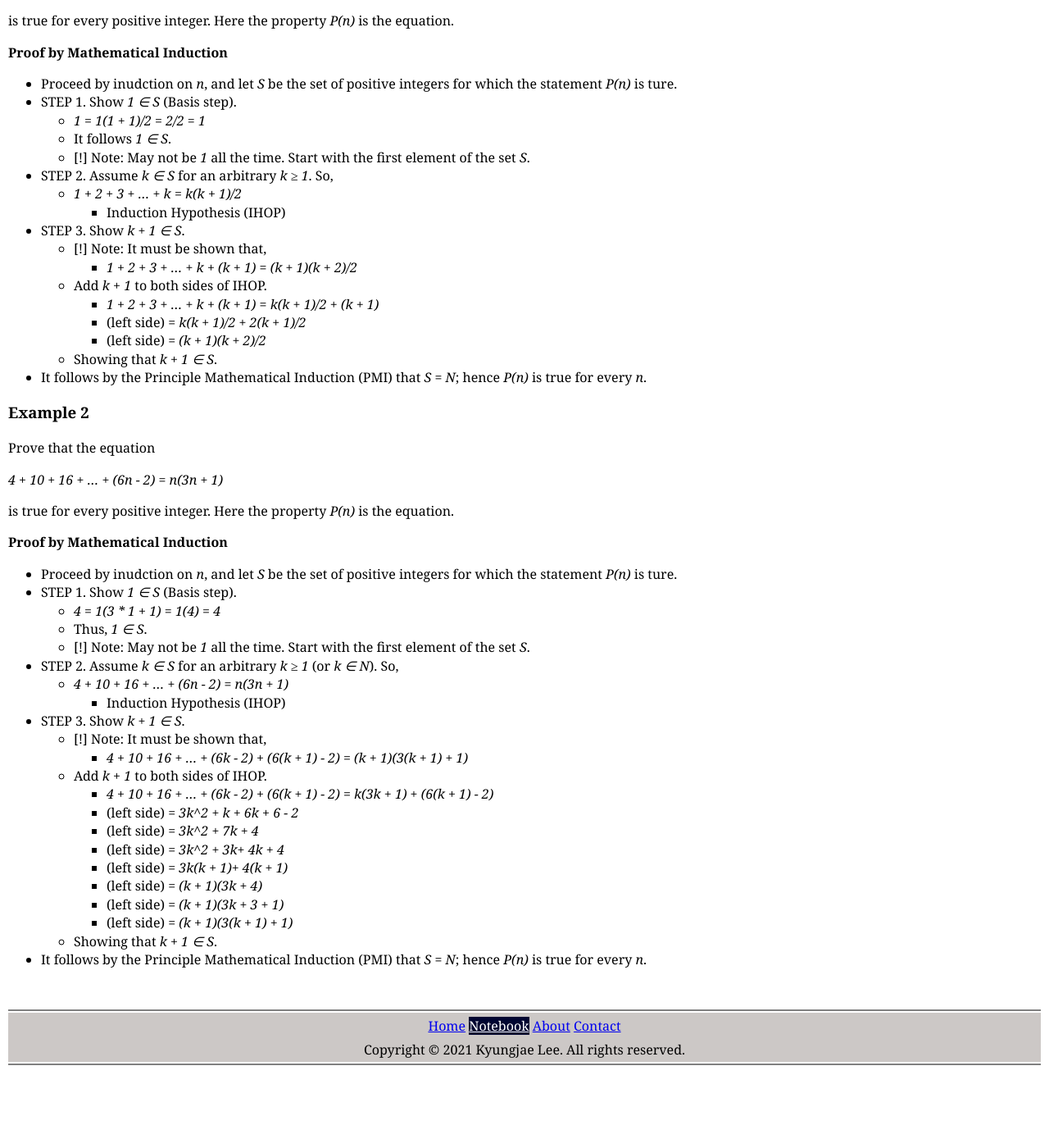
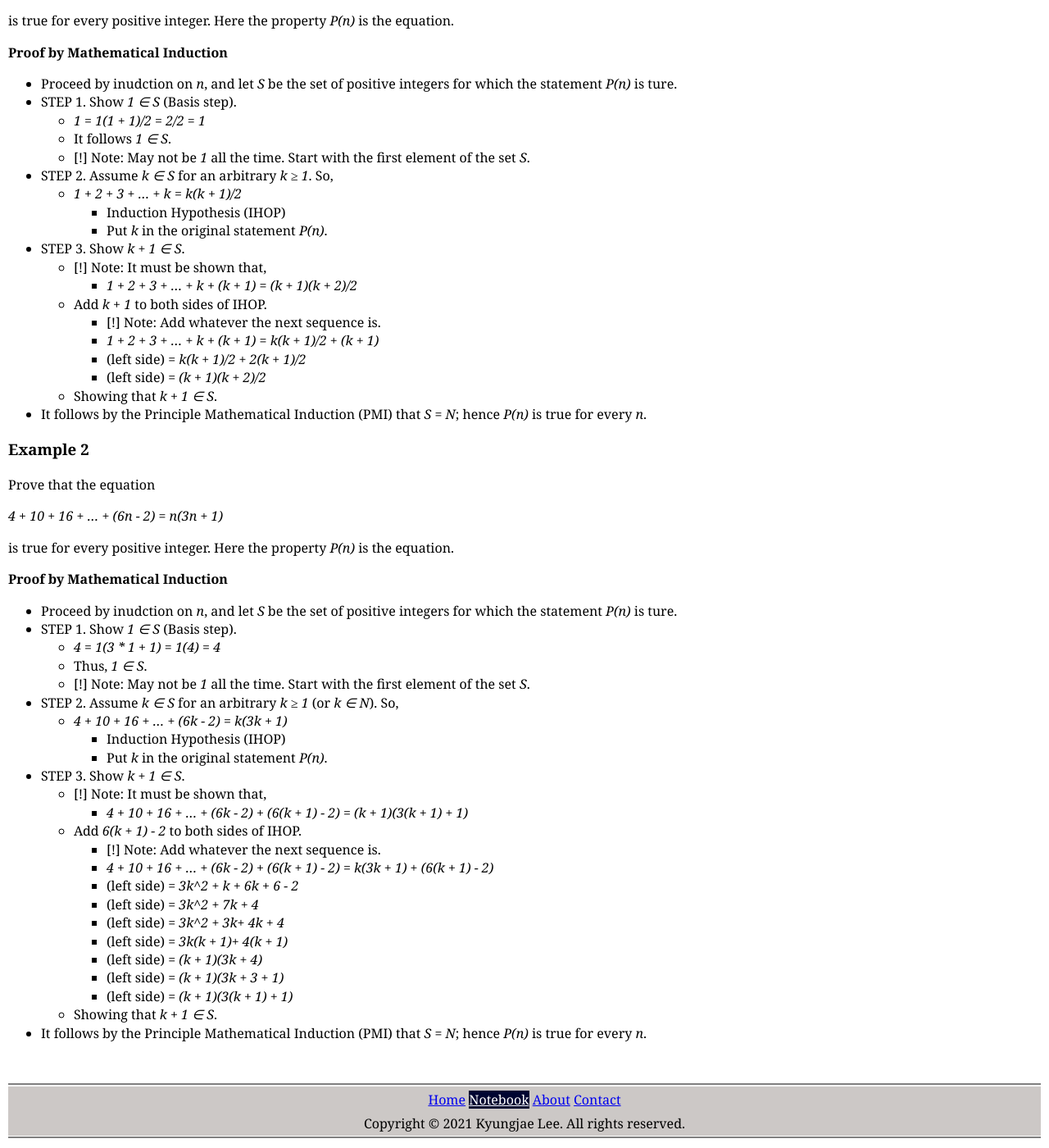
Before and after one commit to kyungjae-lee/kyungjae-lee.github.io, a Jekyll site: the page built from _posts/discrete-structures/2021-09-13-induction.md, in a window 1280 px wide and 1400 px high, scrolled down 705 px. Shown: the whole window at 82% size. Built offline with Jekyll 4.4.1, drawn with Linux system fonts in a browser that asks for light colours; before the commit the page ends 2015 px from its top, so only the background shows below that.

Commit message:
Update 'induction' notes

```diff
--- a/_posts/discrete-structures/2021-09-13-induction.md
+++ b/_posts/discrete-structures/2021-09-13-induction.md
@@ -28,10 +28,12 @@ which the statement *P(n)* is ture.
 * STEP 2. Assume *k ∈ S* for an arbitrary *k ≥ 1*. So,
     - *1 + 2 + 3 + ... + k = k(k + 1)/2*
         - Induction Hypothesis (IHOP)
+        - Put *k* in the original statement *P(n)*.
 * STEP 3. Show *k + 1 ∈ S*.
     - [!] Note: It must be shown that,
         - *1 + 2 + 3 + ... + k + (k + 1) = (k + 1)(k + 2)/2*
     - Add *k + 1* to both sides of IHOP.
+        - [!] Note: Add whatever the next sequence is.
         - *1 + 2 + 3 + ... + k + (k + 1) = k(k + 1)/2 + (k + 1)*
         - (left side) = *k(k + 1)/2 + 2(k + 1)/2*
         - (left side) = *(k + 1)(k + 2)/2*
@@ -57,12 +59,14 @@ which the statement *P(n)* is ture.
     - [!] Note: May not be *1* all the time. Start with the first element of
       the set *S*.
 * STEP 2. Assume *k ∈ S* for an arbitrary *k ≥ 1* (or *k ∈ N*). So,
-    - *4 + 10 + 16 + ... + (6n - 2) = n(3n + 1)*
+    - *4 + 10 + 16 + ... + (6k - 2) = k(3k + 1)*
         - Induction Hypothesis (IHOP)
+        - Put *k* in the original statement *P(n)*.
 * STEP 3. Show *k + 1 ∈ S*.
     - [!] Note: It must be shown that,
         - *4 + 10 + 16 + ... + (6k - 2) + (6(k + 1) - 2) = (k + 1)(3(k + 1) + 1)*
-    - Add *k + 1* to both sides of IHOP.
+    - Add *6(k + 1) - 2* to both sides of IHOP.
+        - [!] Note: Add whatever the next sequence is.
         - *4 + 10 + 16 + ... + (6k - 2) + (6(k + 1) - 2) = k(3k + 1) + (6(k + 1) - 2)*
         - (left side) = *3k^2 + k + 6k + 6 - 2*
         - (left side) = *3k^2 + 7k + 4*
```
